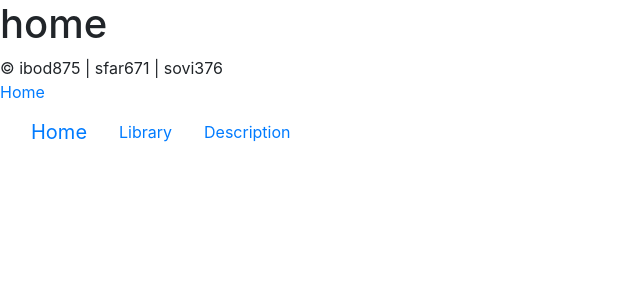
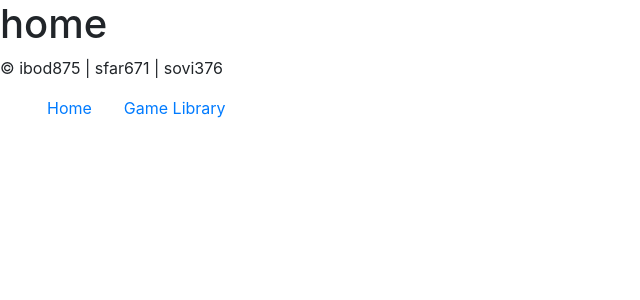
Before and after one commit to IsabelBody/Game-Library, a Flask app: page / in a window 1280 px wide. Shown: the top 300 px of the page, without its empty margins (0-640 px from the left). Run offline with Flask 3, Linux system fonts and the light colour scheme.

Commit message:
library blueprint created, added to nav

```diff
--- a/games/__init__.py
+++ b/games/__init__.py
@@ -31,6 +31,10 @@ def create_app():
     from .home import home
     app.register_blueprint(home.home_blueprint)
 
+    from .library import library
+    app.register_blueprint(library.library_blueprint)
+
+    # Default page open, must be /
     @app.route('/')
     def home():
         some_game = create_some_game()
--- a/games/home/home.py
+++ b/games/home/home.py
@@ -4,6 +4,7 @@ home_blueprint = Blueprint(
     'home_bp', __name__)
 
 
+# leaving this as a slash so that it is the default page on open.
 @home_blueprint.route('/', methods=['GET'])
 def home():
     return render_template('home.html')
--- a/games/templates/gameDescription.html
+++ b/games/templates/gameDescription.html
@@ -13,6 +13,7 @@
               <h1>description</h1>
               <div class="copyright">&copy; ibod875 | sfar671 | UPI3 (Write your full names or UPIs)</div>
           <a href="{{ url_for('home_bp.home') }}">Home</a>
+          <a href="{{ url_for('library_bp.library') }}">Game Library</a>
       </header>
             <div id="container">
               <main id="main">
--- a/games/templates/home.html
+++ b/games/templates/home.html
@@ -2,7 +2,7 @@
 <html lang="en">
   <head>
     <meta charset="UTF-8" />
-    <title>Game Library</title>
+    <title>home</title>
     <link
       rel="stylesheet"
       href="https://cdn.jsdelivr.net/npm/bootstrap@4.0.0/dist/css/bootstrap.min.css"
@@ -15,18 +15,17 @@
     <header id="header">
       <h1>home</h1>
       <div class="copyright">&copy; ibod875 | sfar671 | sovi376</div>
-      <a href="{{ url_for('home_bp.home') }}">Home</a>
+
     </header>
     <div class="container-fluid">
       <div class="row">
         <nav class="navbar navbar-expand-lg bg-body-tertiary">
           <div class="container-fluid">
-            <a class="navbar-brand" href="#">Home</a>
-            <a class="nav-link" href="#">Library</a>
-            <a class="nav-link" href="#">Description</a>
+            <a class="nav-link" href="{{ url_for('home_bp.home') }}">Home</a>
+            <a class="nav-link" href="{{ url_for('library_bp.library') }}">Game Library</a>
           </div>
-        </div>
         </nav>
+      </div>
       </div>
     </div>
   </body>
```
Also changed, not shown: games/library/library.py (added, +9 -0 lines), games/templates/gameLibrary.html (+3 -5 lines).
